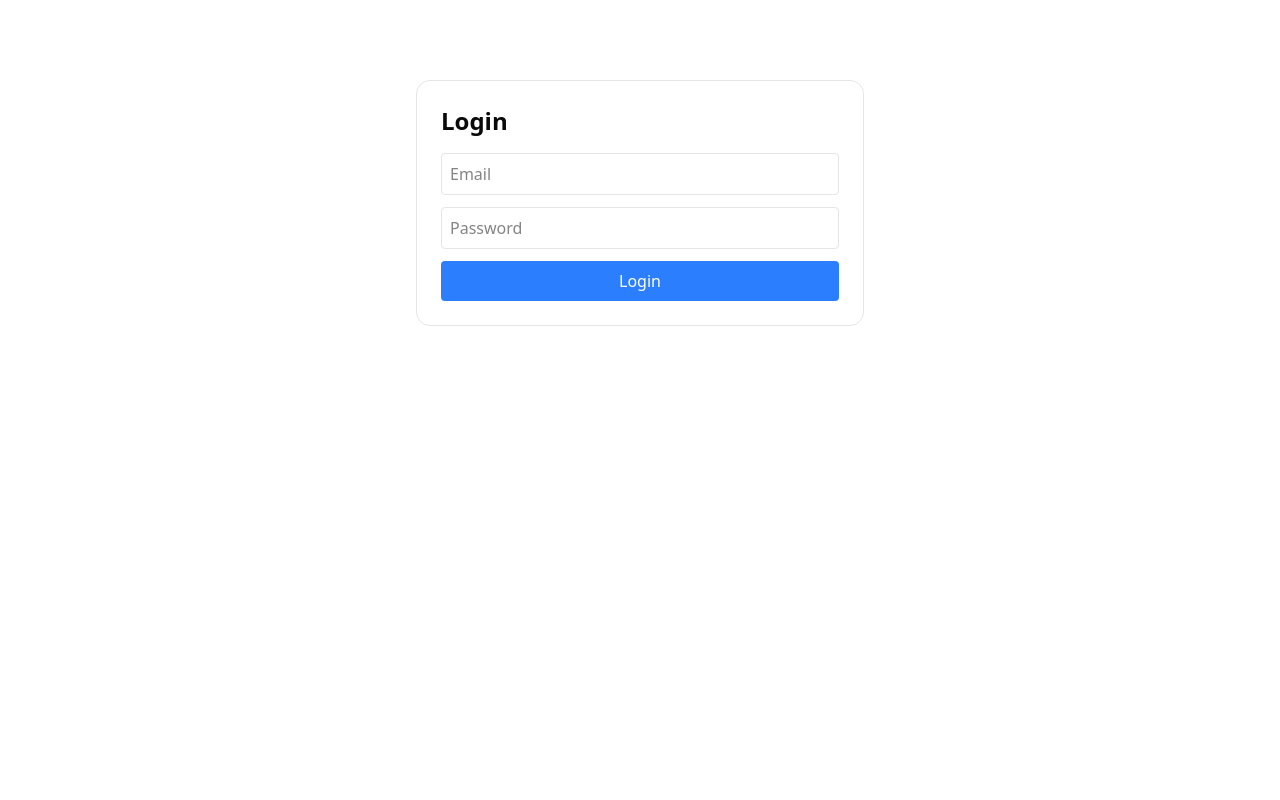
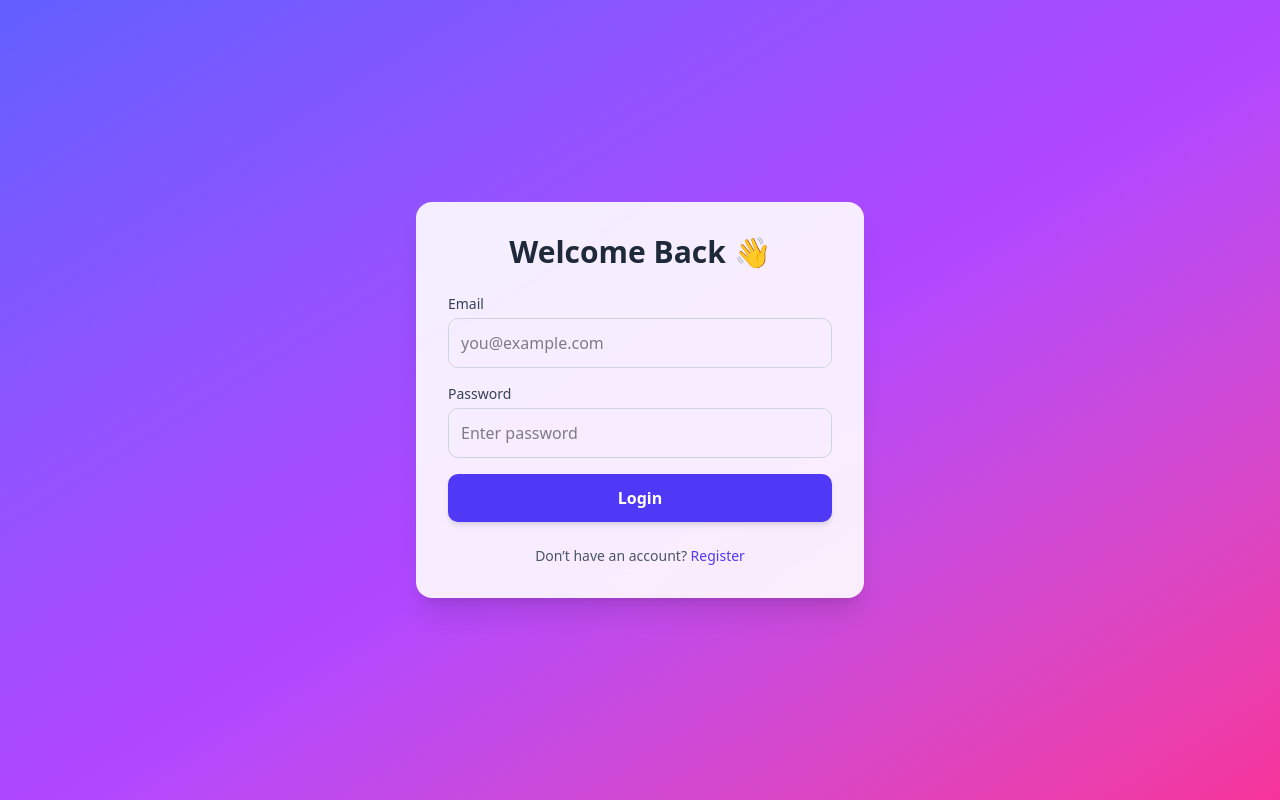
Before and after one commit to BhushanShahare000/Ecom_app, a Next.js app: page /login in a window 1280 px wide. Built offline with nearby package versions, Linux system fonts and the light colour scheme; no server answers.

Commit message:
fix:change ui part in authentication files

```diff
--- a/app/cart/page.tsx
+++ b/app/cart/page.tsx
@@ -52,6 +52,7 @@ export default function CartPage() {
             const res = await fetch("/api/checkout", { method: "POST" });
             const data = await res.json();
             if (data.url) {
+                console.log(data.url)
                 window.location.href = data.url; // redirect to Stripe
             } else {
                 alert(data.error || "Unable to checkout");
@@ -92,7 +93,8 @@ export default function CartPage() {
     );
 
     return (
-        <div className="max-w-4xl mx-auto mt-10 p-4">
+        <div className="min-h-screen bg-blue-300">
+            <div className="max-w-4xl mx-auto  p-4">
                 <h1 className="text-2xl font-semibold mb-6 text-gray-800">🛒 Your Cart</h1>
 
                 {cartItems.length === 0 ? (
@@ -135,6 +137,7 @@ export default function CartPage() {
                                         onClick={() => handleRemove(item.product.id)}
                                         variant="destructive"
                                         size="icon"
+
                                         className="rounded-full"
                                     >
                                         <Trash2 className="w-5 h-5" />
@@ -167,5 +170,6 @@ export default function CartPage() {
                     </div>
                 )}
             </div>
+        </div>
     );
 }
--- a/app/login/page.tsx
+++ b/app/login/page.tsx
@@ -7,39 +7,81 @@ import { useRouter } from "next/navigation";
 export default function LoginPage() {
     const [email, setEmail] = useState("");
     const [password, setPassword] = useState("");
+    const [loading, setLoading] = useState(false);
     const router = useRouter();
 
     async function handleLogin(e: React.FormEvent) {
         e.preventDefault();
+        setLoading(true);
+
         const res = await signIn("credentials", {
             email,
             password,
             redirect: false,
         });
-        if (res?.ok) router.push("/products");
-        else alert("Invalid credentials");
+
+        setLoading(false);
+
+        if (res?.ok) {
+            router.push("/products");
+        } else {
+            router.push("/register"); // redirect to register if invalid
+        }
     }
 
     return (
-        <div className="max-w-md mx-auto mt-20 p-6 border rounded-xl">
-            <h1 className="text-2xl font-semibold mb-4">Login</h1>
-            <form onSubmit={handleLogin} className="space-y-3">
+        <div className="min-h-screen flex items-center justify-center bg-gradient-to-br from-indigo-500 via-purple-500 to-pink-500 p-4">
+            <div className="w-full max-w-md bg-white/90 backdrop-blur-md rounded-2xl shadow-xl p-8">
+                <h1 className="text-3xl font-bold text-center text-gray-800 mb-6">
+                    Welcome Back 👋
+                </h1>
+                <form onSubmit={handleLogin} className="space-y-4">
+                    <div>
+                        <label className="block text-gray-700 text-sm mb-1">Email</label>
                         <input
                             type="email"
-                    placeholder="Email"
+                            required
+                            placeholder="you@example.com"
+                            value={email}
                             onChange={(e) => setEmail(e.target.value)}
-                    className="w-full border p-2 rounded"
+                            className="w-full border border-gray-300 focus:ring-2 focus:ring-indigo-400 focus:outline-none rounded-lg p-3"
                         />
+                    </div>
+
+                    <div>
+                        <label className="block text-gray-700 text-sm mb-1">Password</label>
                         <input
                             type="password"
-                    placeholder="Password"
+                            required
+                            placeholder="Enter password"
+                            value={password}
                             onChange={(e) => setPassword(e.target.value)}
-                    className="w-full border p-2 rounded"
+                            className="w-full border border-gray-300 focus:ring-2 focus:ring-indigo-400 focus:outline-none rounded-lg p-3"
                         />
-                <button className="bg-blue-500 text-white px-4 py-2 rounded w-full">
-                    Login
+                    </div>
+
+                    <button
+                        type="submit"
+                        disabled={loading}
+                        className={`w-full text-white font-semibold py-3 rounded-lg transition-all duration-300 ${loading
+                                ? "bg-indigo-300 cursor-not-allowed"
+                                : "bg-indigo-600 hover:bg-indigo-700 shadow-md"
+                            }`}
+                    >
+                        {loading ? "Logging in..." : "Login"}
                     </button>
                 </form>
+
+                <p className="text-center text-sm text-gray-600 mt-6">
+                    Don’t have an account?{" "}
+                    <span
+                        onClick={() => router.push("/register")}
+                        className="text-indigo-600 hover:underline cursor-pointer font-medium"
+                    >
+                        Register
+                    </span>
+                </p>
+            </div>
         </div>
     );
 }
--- a/app/register/page.tsx
+++ b/app/register/page.tsx
@@ -1,10 +1,12 @@
 "use client";
 
 import { useState } from "react";
+import { useRouter } from "next/navigation";
 
 export default function RegisterPage() {
     const [form, setForm] = useState({ name: "", email: "", password: "" });
     const [loading, setLoading] = useState(false);
+    const router = useRouter();
 
     async function handleSubmit(e: React.FormEvent) {
         e.preventDefault();
@@ -18,41 +20,81 @@ export default function RegisterPage() {
 
         const data = await res.json();
         setLoading(false);
-        alert(data.message || data.error);
+
+        if (res.ok) {
+            alert(data.message || "Registration successful!");
+            router.push("/login");
+        } else {
+            alert(data.error || "Something went wrong.");
+        }
     }
 
     return (
-        <div className="max-w-md mx-auto mt-20 p-6 border rounded-xl">
-            <h1 className="text-2xl font-semibold mb-4">Register</h1>
-            <form onSubmit={handleSubmit} className="space-y-3">
+        <div className="min-h-screen flex items-center justify-center bg-gradient-to-br from-pink-500 via-purple-500 to-indigo-500 p-4">
+            <div className="w-full max-w-md bg-white/90 backdrop-blur-md rounded-2xl shadow-xl p-8">
+                <h1 className="text-3xl font-bold text-center text-gray-800 mb-6">
+                    Create Account ✨
+                </h1>
+
+                <form onSubmit={handleSubmit} className="space-y-4">
+                    <div>
+                        <label className="block text-gray-700 text-sm mb-1">Name</label>
                         <input
                             type="text"
-                    placeholder="Name"
+                            required
+                            placeholder="Your name"
                             value={form.name}
                             onChange={(e) => setForm({ ...form, name: e.target.value })}
-                    className="w-full border p-2 rounded"
+                            className="w-full border border-gray-300 focus:ring-2 focus:ring-pink-400 focus:outline-none rounded-lg p-3"
                         />
+                    </div>
+
+                    <div>
+                        <label className="block text-gray-700 text-sm mb-1">Email</label>
                         <input
                             type="email"
-                    placeholder="Email"
+                            required
+                            placeholder="you@example.com"
                             value={form.email}
                             onChange={(e) => setForm({ ...form, email: e.target.value })}
-                    className="w-full border p-2 rounded"
+                            className="w-full border border-gray-300 focus:ring-2 focus:ring-pink-400 focus:outline-none rounded-lg p-3"
                         />
+                    </div>
+
+                    <div>
+                        <label className="block text-gray-700 text-sm mb-1">Password</label>
                         <input
                             type="password"
-                    placeholder="Password"
+                            required
+                            placeholder="Create a password"
                             value={form.password}
                             onChange={(e) => setForm({ ...form, password: e.target.value })}
-                    className="w-full border p-2 rounded"
+                            className="w-full border border-gray-300 focus:ring-2 focus:ring-pink-400 focus:outline-none rounded-lg p-3"
                         />
+                    </div>
+
                     <button
+                        type="submit"
                         disabled={loading}
-                    className="bg-blue-500 text-white px-4 py-2 rounded w-full"
+                        className={`w-full text-white font-semibold py-3 rounded-lg transition-all duration-300 ${loading
+                                ? "bg-pink-300 cursor-not-allowed"
+                                : "bg-pink-600 hover:bg-pink-700 shadow-md"
+                            }`}
                     >
                         {loading ? "Registering..." : "Register"}
                     </button>
                 </form>
+
+                <p className="text-center text-sm text-gray-600 mt-6">
+                    Already have an account?{" "}
+                    <span
+                        onClick={() => router.push("/login")}
+                        className="text-pink-600 hover:underline cursor-pointer font-medium"
+                    >
+                        Login
+                    </span>
+                </p>
+            </div>
         </div>
     );
 }
--- a/components/Header.tsx
+++ b/components/Header.tsx
@@ -18,6 +18,8 @@ import { User, LogOut, Mail, Shield, Package } from "lucide-react";
 import { ShoppingCart } from "lucide-react";
 import { useCart } from "@/app/context/Cartcontext";
 import Link from "next/link";
+
+import Image from "next/image";
 
 export default function Header() {
     const { count } = useCart();
@@ -42,8 +44,8 @@ export default function Header() {
         <nav className="flex items-center justify-between px-8 py-4 bg-white shadow-sm border-b border-gray-100">
             {/* Logo */}
             <div className="flex items-center gap-2">
-                <img src="/logo.svg" alt="Logo" className="w-8 h-8" />
-                <span className="text-2xl font-semibold text-blue-600">MyApp</span>
+                <Image src="/logo.png" alt="Logo" width={32} height={32} className="w-8 h-8" />
+                <span className="text-2xl font-semibold text-blue-600">Ecom</span>
             </div>
 
             <div className="flex items-center gap-2">
--- a/components/ProductCard.tsx
+++ b/components/ProductCard.tsx
@@ -21,12 +21,14 @@ const ADD_TO_CART = gql`
 import { Product } from "@/app/graphql/queries/product";
 import Image from "next/image";
 import { Card, CardContent } from "./ui/card";
+import { useState } from "react";
 
 interface ProductCardProps {
   product: Product;
 }
 
 export default function ProductCard({ product }: ProductCardProps) {
+  const [isAdded, setIsAdded] = useState(false);
   const [addToCart] = useMutation(ADD_TO_CART, { client });
   const { count, setCount, refetch } = useCart();
 
```
Also changed, not shown: app/products/page.tsx (+32 -7 lines), public/logo.png (added), 1 other file (tests, documents, lock files or other folders). Lines whose indentation alone changed are shown as unchanged.
